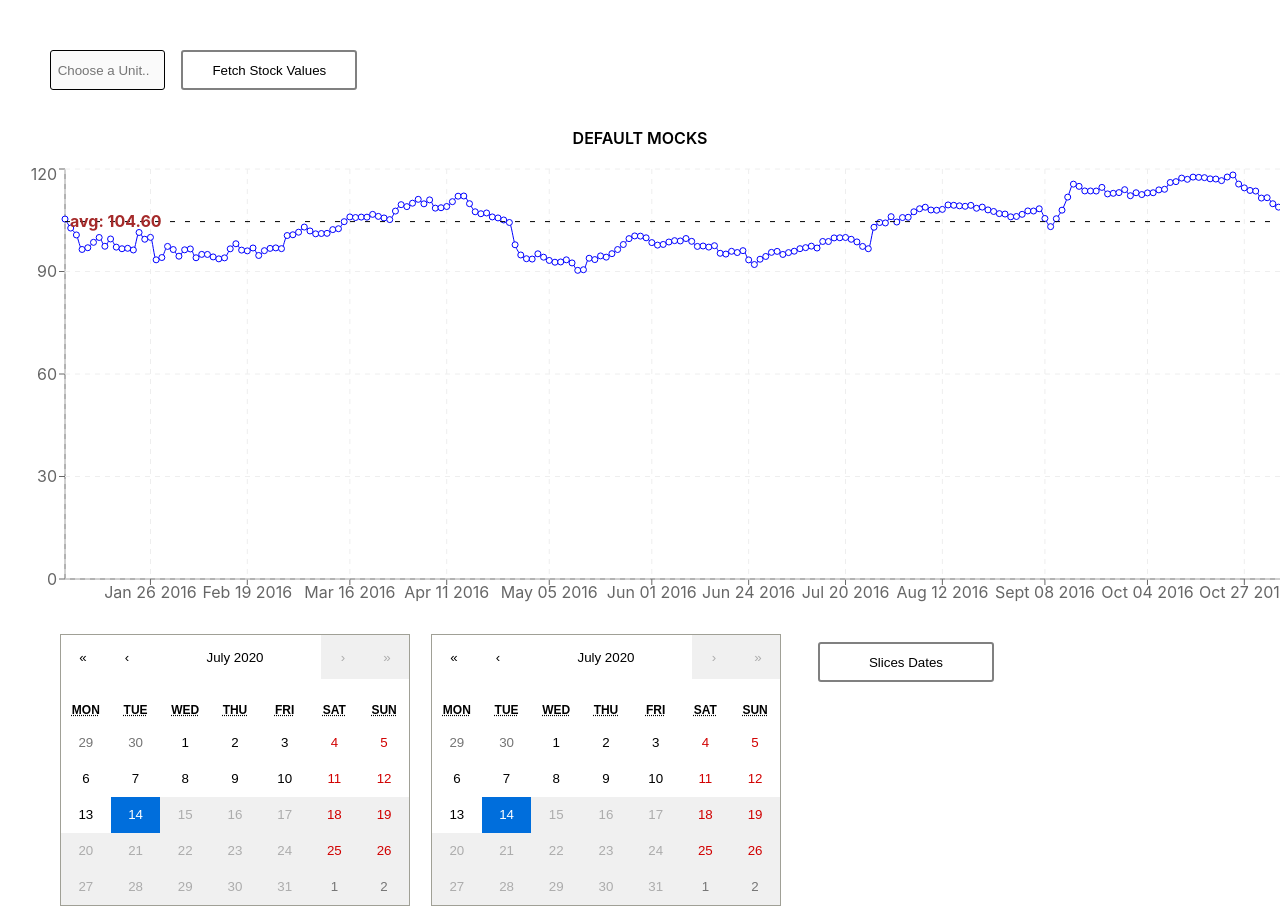
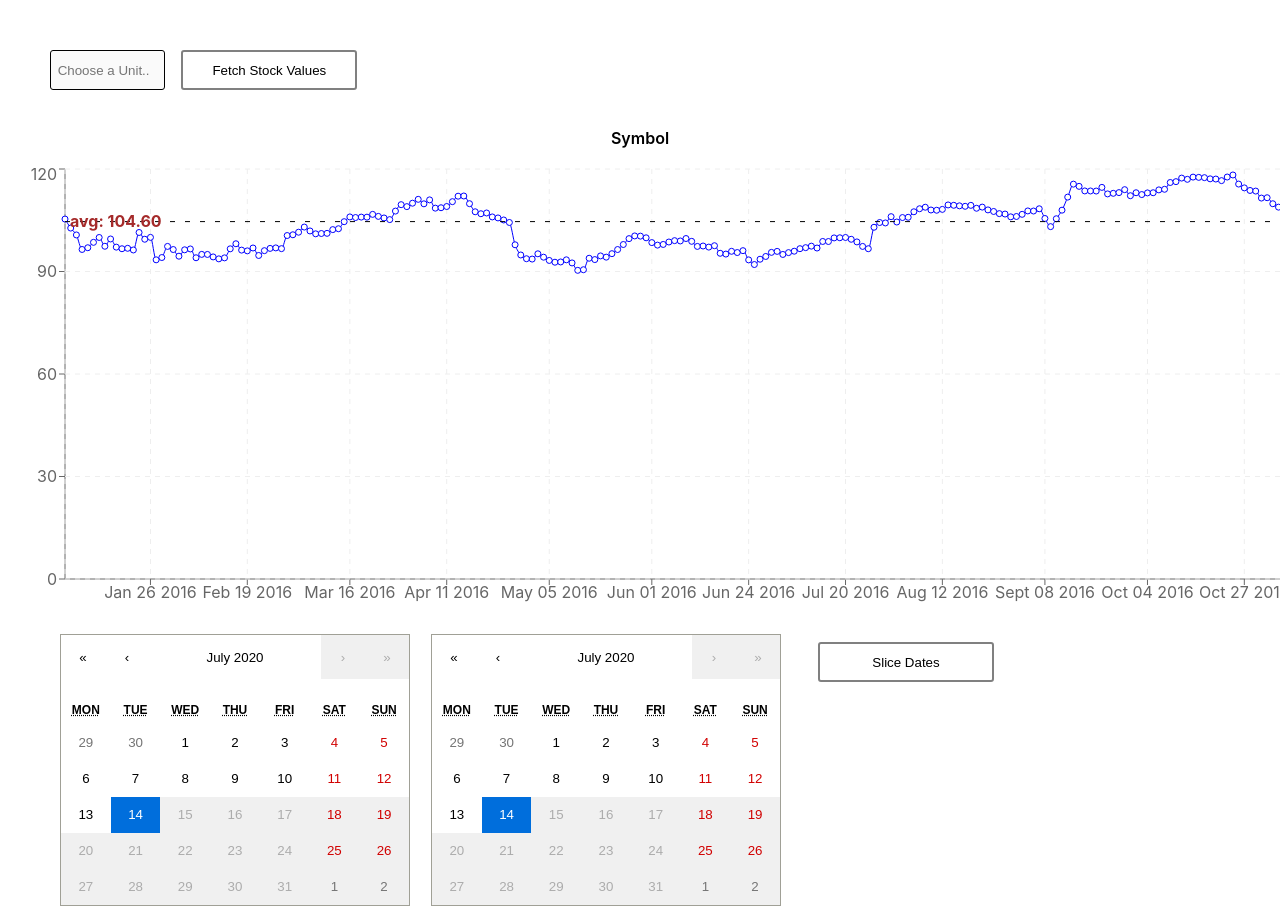
Before and after one commit to georgep98/Stock-Price, a React (Create React App) app: page / in a window 1280 px wide. Shown: the top 906 px of the page. Built offline with nearby package versions, Linux system fonts and the light colour scheme.

Commit message:
Minor Fix

```diff
--- a/src/App.tsx
+++ b/src/App.tsx
@@ -2,7 +2,6 @@ import { EasyTimeSeries } from './utils/utils';
 import { Button } from '../src/components/button/button';
 import { Chart } from '../src/components/chart/chart';
 import { StyledInput } from '../src/components/input/input';
-import { time } from 'console';
 import React from 'react';
 import Calendar from 'react-calendar';
 import 'react-calendar/dist/Calendar.css';
@@ -42,7 +41,7 @@ export class App extends React.Component<Props, State> {
         <StyledInput onChange={(e: any) => this.handleInputChange(e)} />
         <Button onClick={() => this.callVantageApi()} text={'Fetch Stock Values'}/>
         <Chart
-          symbol={!!inputValue ? inputValue : 'DEFAULT MOCKS'}
+          symbol={!!inputValue ? inputValue : 'Symbol'}
           chartTimeSeries={filteredSeries.length ? filteredSeries: chartTimeSeries} />
 
         <styled.Calendars>
@@ -60,7 +59,7 @@ export class App extends React.Component<Props, State> {
             value={endDate}
           />
 
-          <Button onClick={() => this.sliceDate()} text={'Slices Dates'}/>
+          <Button onClick={() => this.sliceDate()} text={'Slice Dates'}/>
 
         </styled.Calendars>
 
@@ -116,6 +115,7 @@ export class App extends React.Component<Props, State> {
         (data) => {
           if (data['Error Message']) {
             console.warn('<!> Error')
+            return;
           }
           this.setState({
             chartTimeSeries: utils.convertTimeSeries(data),
```
